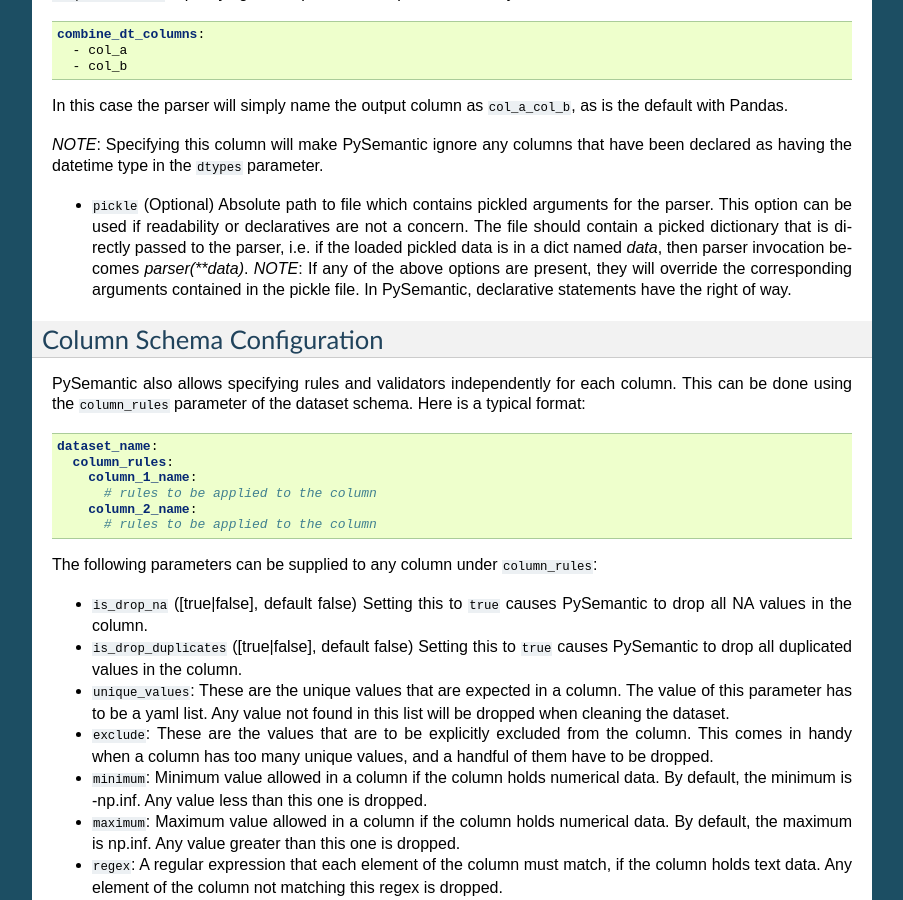
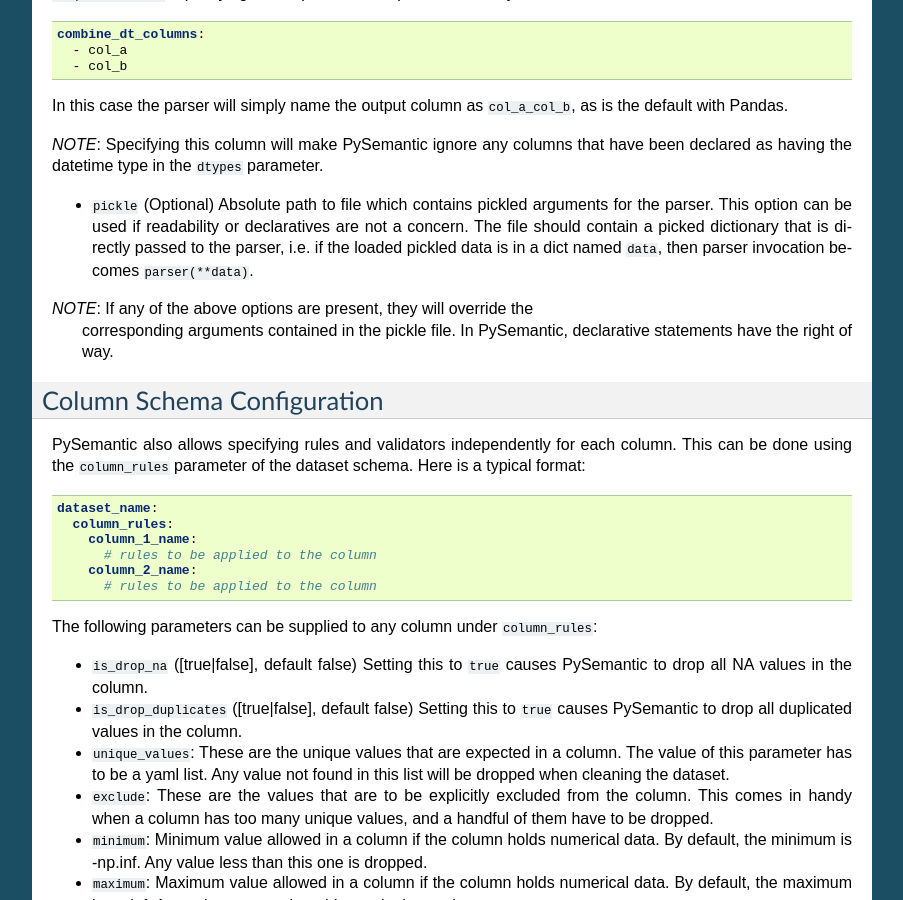
Before and after one commit to jaidevd/pysemantic, a Sphinx documentation site: the page built from docs/schema_ref.rst, in a window 1280 px wide and 900 px high, scrolled down 2276 px. Shown: the whole window, without its empty margins (198-1101 px from the left). Built offline with Sphinx 7.4.7, drawn with Linux system fonts in a browser that asks for light colours.

Commit message:
Correct some docs formatting

```diff
--- a/docs/schema_ref.rst
+++ b/docs/schema_ref.rst
@@ -155,9 +155,10 @@
 
 * ``pickle`` (Optional) Absolute path to file which contains pickled arguments for the
   parser. This option can be used if readability or declaratives are not a concern. The file should contain a picked dictionary that is directly passed
-  to the parser, i.e. if the loaded pickled data is in a dict named `data`,
-  then parser invocation becomes `parser(**data)`.
-  *NOTE*: If any of the above options are present, they will override the
+  to the parser, i.e. if the loaded pickled data is in a dict named ``data``,
+  then parser invocation becomes ``parser(**data)``.
+
+*NOTE*: If any of the above options are present, they will override the
   corresponding arguments contained in the pickle file. In PySemantic,
   declarative statements have the right of way.
 
```
